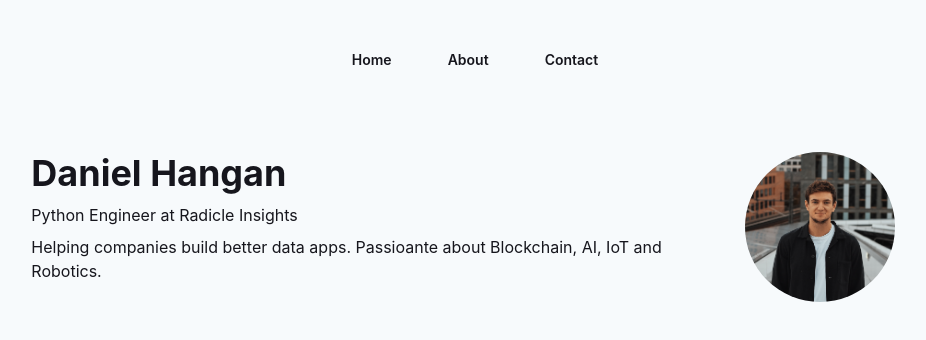
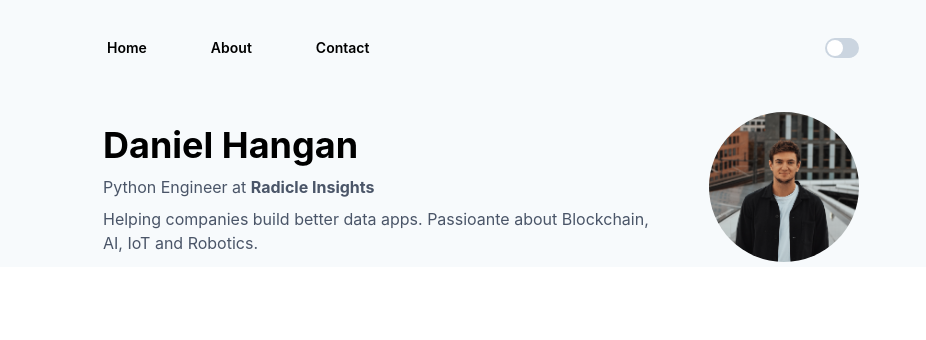
Before and after one commit to danielhangan/personal-website, a Next.js app: page / in a window 1280 px wide. Shown: the top 340 px of the page, without its empty margins (165-1091 px from the left). Built offline with nearby package versions, Linux system fonts and the light colour scheme.

Commit message:
responsive Nav Bar

```diff
--- a/src/components/Container.tsx
+++ b/src/components/Container.tsx
@@ -1,4 +1,4 @@
-import { Flex, useColorMode, FlexProps } from '@chakra-ui/react'
+import { Flex, useColorMode, FlexProps,  } from '@chakra-ui/react'
 
 export const Container = (props: FlexProps) => {
   const { colorMode } = useColorMode()
@@ -9,8 +9,8 @@ export const Container = (props: FlexProps) => {
   return (
     <Flex
       direction="column"
-      h={{base: 'auto', md:'100vh'}}
-      alignItems="center"
+      h="auto"
+      px={6}
       bg={bgColor[colorMode]}
       color={color[colorMode]}
       {...props}
--- a/src/components/Hero.tsx
+++ b/src/components/Hero.tsx
@@ -5,8 +5,6 @@ import {
   Image,
   Flex,
   Box,
-  Spacer,
-  Center
 } from '@chakra-ui/react'
 
 
@@ -27,28 +25,28 @@ export const Hero = ({
       <Flex
         direction={{base:'column-reverse', md:'row'}}
         alignItems="flex-start"
-        // px={[4,0,0]}
+        justifyContent="space-between"
+        w={{base: 'auto', md:'3xl'}}
       >
-        <Box w={{base: 'auto', md:'75%'}} p="4">
+        <Box w={{base: 'auto', md:'75%'}} p="3">
           <VStack alignItems="flex-start" fontSize="md">
             <Heading size="xl">{name}</Heading>
-            <Text>
-              {job_title} at {company}
+              <Text color="brand.gray600">
+              {job_title} at <b>{company}</b>
             </Text>
-            <Text>
+            <Text color="brand.gray600">
               {description}
             </Text>
           </VStack>
         </Box>
-        <Spacer />
-        <Center w={{base: 'auto', md:'25%'}} p="4">
         <Image
+          ml={4}
+          w={{base: 'auto', md:'25%'}}
           src="/images/profile.jpeg"
           alt="Daniel Hangan"
           boxSize={[100,100,150]}
           borderRadius="full"
           />
-        </Center>
       </Flex>
   )
 }
--- a/src/components/Main.tsx
+++ b/src/components/Main.tsx
@@ -2,12 +2,9 @@ import { VStack, StackProps } from '@chakra-ui/react'
 
 export const Main = (props: StackProps) => (
   <VStack
-    // w={['full',400,672]}
-    alignItems="flex-start"
-    // direction={{base:'column-reverse', md:'row'}}
-    // h="full"
+    justify="center"
     spacing={10}
-    // px={45}
+
     {...props}
   />
 )
--- a/src/components/Navigation.tsx
+++ b/src/components/Navigation.tsx
@@ -1,9 +1,13 @@
-import { useState } from 'react'
 import {
     useColorMode,
     Flex,
-    Stack,
     Button,
+    IconButton,
+    Switch,
+    HStack,
+    Collapse,
+    SlideFade,
+    useDisclosure,
     Link as ChakraLink
  } from '@chakra-ui/react'
 import { HamburgerIcon, CloseIcon } from '@chakra-ui/icons'
@@ -11,41 +15,135 @@ import { HamburgerIcon, CloseIcon } from '@chakra-ui/icons'
 export const Naviagation = () => {
     const { colorMode, toggleColorMode } = useColorMode()
     const isDark = colorMode === 'dark'
-    const [ display, changeDisplay ] = useState('none')
+    const { isOpen, onToggle } = useDisclosure()
 
     return (
-        <Flex m={7} pt={4} pb={8} alignItems="flex-start">
-            <Stack direction="row" spacing={4}>
-                <Button size="sm" variant="ghost">
-                    <ChakraLink
-                        href="/"
-                        flexGrow={3}
-                        mx={2}
+        <HStack justify="center">
+
+        {/* Desktop */}
+        <Flex
+            w={{base:'2xl', md:'3xl'}}
+            alignItems="center"
+            justifyContent="space-between"
+            pt={4}
+            pb={8}
+        >
+                <Flex display={['none', 'none', 'flex', 'flex' ]}>
+                        <ChakraLink href="/" m={4} ml={0}>
+                            <Button
+                                variant="ghost"
+                                aria-label="Home"
+                                p={4}
+                                w="100%"
                                 >
                                 Home
+                            </Button>
                         </ChakraLink>
-                </Button>
 
-                <Button size="sm" variant="ghost">
-                    <ChakraLink
-                        href="/about"
-                        flexGrow={3}
-                        mx={2}
+                        <ChakraLink href="/about" m={4}>
+                            <Button
+                                variant="ghost"
+                                aria-label="Home"
+                                p={4}
+                                w="100%"
                                 >
                                 About
+                            </Button>
                         </ChakraLink>
-                </Button>
 
-                <Button size="sm" variant="ghost">
-                    <ChakraLink
-                        href="/contact"
-                        flexGrow={3}
-                        mx={2}
+                        <ChakraLink href="/contact" m={4}>
+                            <Button
+                                variant="ghost"
+                                aria-label="Home"
+                                p={4}
+                                w="100%"
                                 >
                                 Contact
+                            </Button>
                         </ChakraLink>
+                </Flex>
+                <IconButton
+                    aria-label="Open Menu"
+                    mr={4}
+                    icon={<HamburgerIcon />}
+                    display={['flex', 'flex', 'none', 'none']}
+                    onClick={onToggle}
+                    />
+                <Switch
+                    color="green"
+                    isChecked={isDark}
+                    onChange={toggleColorMode}
+                    />
+            </Flex>
+
+            {/* Mobile */}
+            <Collapse in={isOpen} animateOpacity>
+            <Flex
+                w="100vw"
+                h="100vh"
+                bgColor="gray.50"
+                zIndex={20}
+                pos="fixed"
+                top="0"
+                left="2"
+                overflowY="auto"
+                flexDir="column"
+            >
+                <Flex justify="flex-start" p={4}>
+                    <IconButton
+                        aria-label="Close Menu"
+                        icon={
+                            <CloseIcon />
+                        }
+                        onClick={onToggle}
+                    />
+                </Flex>
+                <Flex
+                    flexDir="column"
+                    align="flex-start"
+                    p={4}
+                >
+                    <ChakraLink href="/">
+                        <Button
+                            justifyContent="flex-start"
+                            variant="ghost"
+                            aria-label="Home"
+                            p={2}
+                            my={2}
+                            w="100vw"
+                        >
+                           Home
                         </Button>
-            </Stack>
+                    </ChakraLink>
+
+                    <ChakraLink href="/about">
+                        <Button
+                            justifyContent="flex-start"
+                            variant="ghost"
+                            aria-label="sHome"
+                            p={2}
+                            my={2}
+                            w="100vw"
+                        >
+                            About
+                        </Button>
+                    </ChakraLink>
+
+                    <ChakraLink href="/contact">
+                        <Button
+                            justifyContent="flex-start"
+                            variant="ghost"
+                            aria-label="Home"
+                            p={2}
+                            my={2}
+                            w="100vw"
+                        >
+                            Contact
+                        </Button>
+                    </ChakraLink>
                 </Flex>
+            </Flex>
+            </Collapse>
+        </HStack>
     )
 }
--- a/src/theme.tsx
+++ b/src/theme.tsx
@@ -1,4 +1,4 @@
-import { extendTheme } from '@chakra-ui/react'
+import { extendTheme, withDefaultSize, withDefaultColorScheme } from '@chakra-ui/react'
 import { createBreakpoints } from '@chakra-ui/theme-tools'
 
 const fonts = { mono: `'Menlo', monospace` }
@@ -10,10 +10,18 @@ const breakpoints = createBreakpoints({
   xl: '80em',
 })
 
-const theme = extendTheme({
+const theme = extendTheme(
+  withDefaultSize({
+    size: "sm",
+    components: ['Button']
+  }),
+  withDefaultColorScheme({
+    colorScheme: 'brand',
+    components: ['Switch']
+  }),
+  {
   colors: {
-    black: '#16161D',
-    white: '#FFFFFF',
+    brand: {
       gray50: '#F7FAFC',
       gray100: '#EDF2F7',
       gray200: '#E2E8F0',
@@ -24,9 +32,10 @@ const theme = extendTheme({
       gray700: '#2D3748',
       gray800: '#1A202C',
       gray900: '#171923'
+    }
   },
   fonts,
-  breakpoints,
+  breakpoints
 })
 
 export default theme
```
Also changed, not shown: src/pages/index.tsx (+2 -9 lines). Lines whose indentation alone changed are shown as unchanged.
